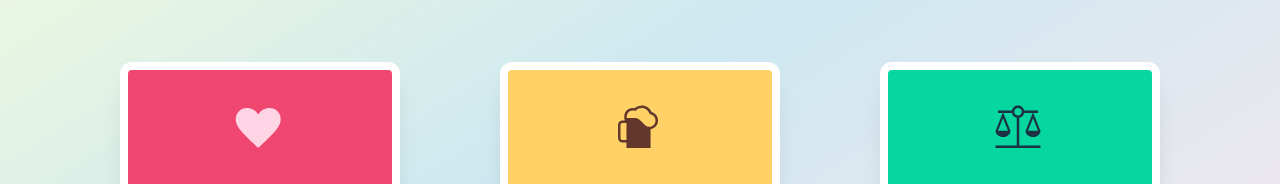
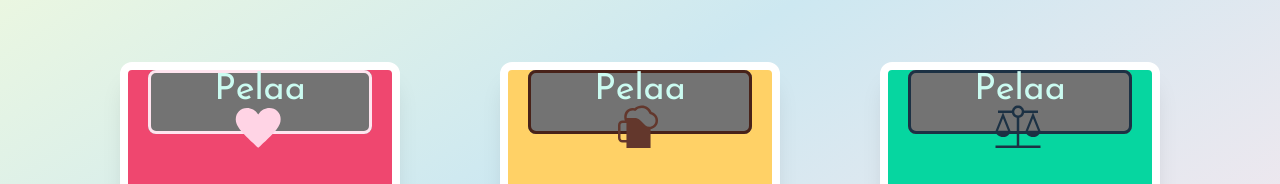
Before and after one commit to jamktiko/stripNsip, a SvelteKit app in the folder projekti/: page / in a window 1280 px wide. Shown: the part 302-486 px from the top of the page. Built offline with nearby package versions, Linux system fonts and the light colour scheme.

Commit message:
lisätty näkyvyys pelaa buttonille

```diff
--- a/projekti/src/routes/+page.svelte
+++ b/projekti/src/routes/+page.svelte
@@ -89,7 +89,7 @@
 			in:fly={{ delay: 400, y: 50, duration: 400 }}
 			out:fly={{ y: 50, duration: 300 }}
 		>
-			<PeliNavigaatio {korttiPakat} {korttiPakanValinta} />
+			<PeliNavigaatio {korttiPakat} {korttiPakanValinta} {ollaanEtusivulla} />
 		</div>
 	{:else if ollaanPelisivulla}
 		<div class="grid justify-items-center px-5 sm:grid-cols-3 sm:px-10">
--- a/projekti/src/routes/Kortti.svelte
+++ b/projekti/src/routes/Kortti.svelte
@@ -8,6 +8,7 @@
 		flippaus?: boolean;
 		takapuoliTW?: string;
 		alt?: string;
+		ollaanEtusivulla?: boolean;
 	}
 	let {
 		text,
@@ -16,7 +17,8 @@
 		ikoni,
 		flippaus = $bindable(),
 		takapuoliTW = $bindable(),
-		alt
+		alt,
+		ollaanEtusivulla
 	}: Props = $props();
 </script>
 
@@ -38,14 +40,26 @@
 		2xl:absolute"
 				/>
 			</span>
+			{#if ollaanEtusivulla}
+				<div class=" h-16 w-56 rounded-lg bg-neutral-500 outline-[3px] outline-offset-[-3px]">
+					<div
+						class="handicap items-end justify-center font-['Josefin_Sans'] text-4xl font-normal text-teal-100"
+					>
+						Pelaa
+					</div>
+				</div>
+			{/if}
 		</div>
 	</div>
-	<div class="back}">
+	<div class="back">
 		<div></div>
 	</div>
 </button>
 
 <style>
+	.handicap {
+		rotate: y 180deg;
+	}
 	.teksti {
 		transition: transform 0.7s; /* Smooth animaatio */
 		transform: rotateY(180deg); /* Oletusarvo */
@@ -74,6 +88,4 @@
 	.card.flipped:hover {
 		transform: scale(1.1) rotateY(0); /* Kasvattaa kokoa, kun kortti on käännetty */
 	}
-
-
 </style>
--- a/projekti/src/routes/PeliNavigaatio.svelte
+++ b/projekti/src/routes/PeliNavigaatio.svelte
@@ -5,8 +5,9 @@
 	interface Props {
 		korttiPakat: KorttiPakka[];
 		korttiPakanValinta: (valinta: number) => void;
+		ollaanEtusivulla: boolean;
 	}
-	let { korttiPakat, korttiPakanValinta }: Props = $props();
+	let { korttiPakat, korttiPakanValinta, ollaanEtusivulla }: Props = $props();
 
 	// let ollaanEtusivulla: boolean = $state(true);
 </script>
@@ -19,6 +20,7 @@
 			onclick={() => korttiPakanValinta(pakka.id)}
 			text={pakka.nimi}
 			ikoni={pakka.img}
+			{ollaanEtusivulla}
 		/>
 	</div>
 {/each}
```
